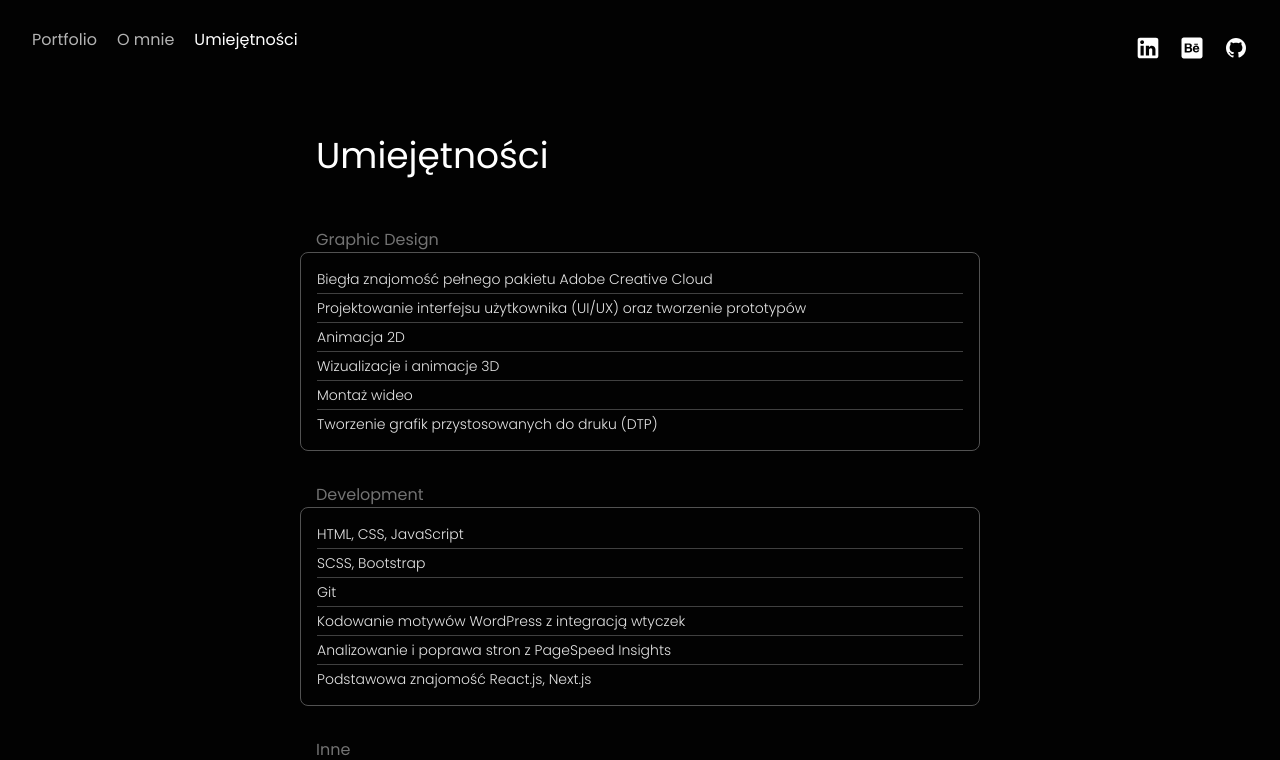
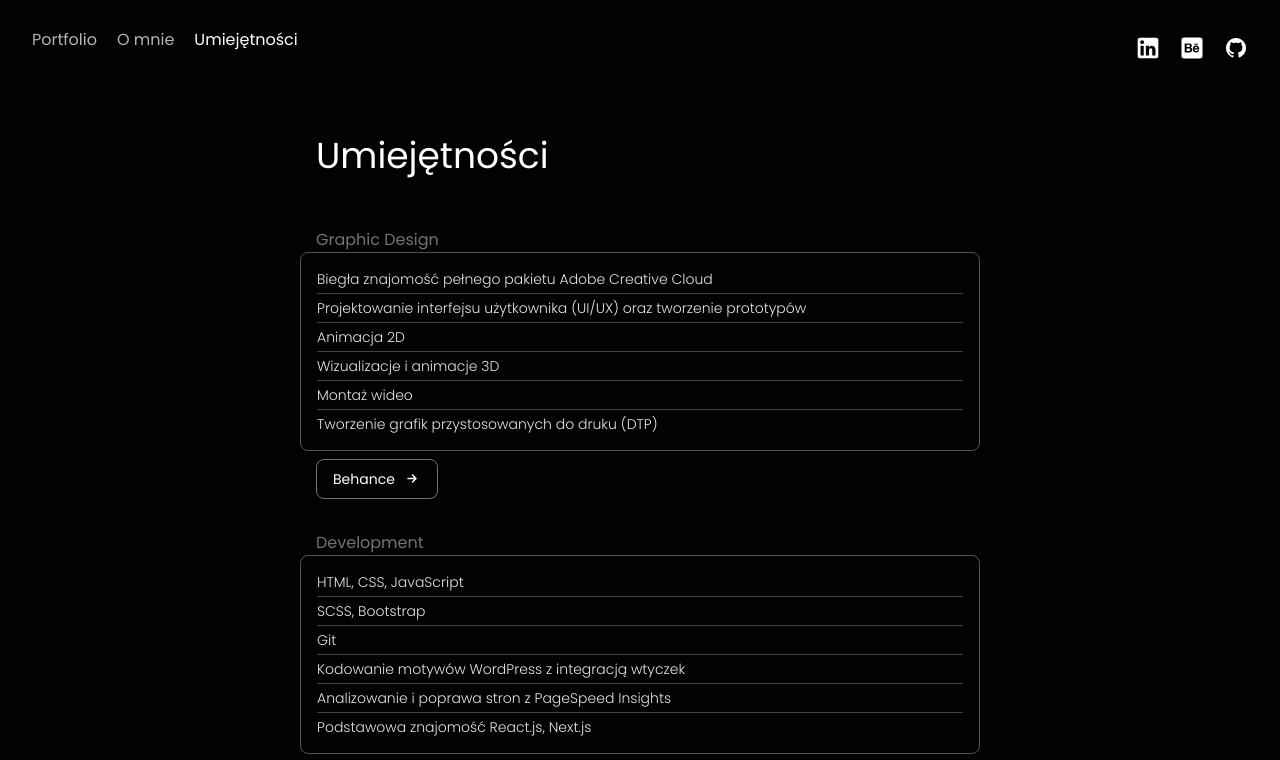
Before and after one commit to KrystianKurlej/Portfolio, a Next.js app: page /umiejetnosci in a window 1280 px wide. Shown: the top 760 px of the page. Built offline with nearby package versions, Linux system fonts and the light colour scheme; no server answers.

Commit message:
links up

```diff
--- a/app/components/Button.tsx
+++ b/app/components/Button.tsx
@@ -13,6 +13,9 @@ const Button: React.FC<ButtonProps> = ({ label, link, linkTitle }) => {
       <Link href={link} title={linkTitle} target="_blank" className="w-full sm:w-fit">
         <button className="w-full sm:w-fit px-4 h-10 flex items-center gap-2 rounded-lg border border-neutral-500 hover:border-neutral-50 duration-150 text-sm">
             {label}
+            <svg xmlns="http://www.w3.org/2000/svg" width="18" height="18" viewBox="0 0 18 18" fill="none">
+              <path d="M11.175 9.225L5.02497 9.225C4.81247 9.225 4.63422 9.153 4.49022 9.009C4.34622 8.865 4.27447 8.687 4.27497 8.475C4.27497 8.2625 4.34697 8.08425 4.49097 7.94025C4.63497 7.79625 4.81297 7.7245 5.02497 7.725L11.175 7.725L8.99997 5.55C8.86247 5.4125 8.79372 5.2375 8.79372 5.025C8.79372 4.8125 8.86247 4.6375 8.99997 4.5C9.13747 4.3625 9.31247 4.29375 9.52497 4.29375C9.73747 4.29375 9.91247 4.3625 10.05 4.5L13.5 7.95C13.65 8.1 13.725 8.275 13.725 8.475C13.725 8.675 13.65 8.85 13.5 9L10.05 12.45C9.91247 12.5875 9.73747 12.6562 9.52497 12.6562C9.31247 12.6562 9.13747 12.5875 8.99997 12.45C8.86247 12.3125 8.79372 12.1375 8.79372 11.925C8.79372 11.7125 8.86247 11.5375 8.99997 11.4L11.175 9.225Z" fill="white"/>
+            </svg>
         </button>
       </Link>
     );
@@ -20,6 +23,9 @@ const Button: React.FC<ButtonProps> = ({ label, link, linkTitle }) => {
     return (
       <button className="w-full sm:w-fit px-4 h-10 flex items-center gap-2 rounded-lg border border-neutral-500 hover:border-neutral-50 duration-150 text-sm">
         {label}
+        <svg xmlns="http://www.w3.org/2000/svg" width="18" height="18" viewBox="0 0 18 18" fill="none">
+          <path d="M11.175 9.225L5.02497 9.225C4.81247 9.225 4.63422 9.153 4.49022 9.009C4.34622 8.865 4.27447 8.687 4.27497 8.475C4.27497 8.2625 4.34697 8.08425 4.49097 7.94025C4.63497 7.79625 4.81297 7.7245 5.02497 7.725L11.175 7.725L8.99997 5.55C8.86247 5.4125 8.79372 5.2375 8.79372 5.025C8.79372 4.8125 8.86247 4.6375 8.99997 4.5C9.13747 4.3625 9.31247 4.29375 9.52497 4.29375C9.73747 4.29375 9.91247 4.3625 10.05 4.5L13.5 7.95C13.65 8.1 13.725 8.275 13.725 8.475C13.725 8.675 13.65 8.85 13.5 9L10.05 12.45C9.91247 12.5875 9.73747 12.6562 9.52497 12.6562C9.31247 12.6562 9.13747 12.5875 8.99997 12.45C8.86247 12.3125 8.79372 12.1375 8.79372 11.925C8.79372 11.7125 8.86247 11.5375 8.99997 11.4L11.175 9.225Z" fill="white"/>
+        </svg>
       </button>
     );
   }
--- a/app/projekty/karnatech/page.tsx
+++ b/app/projekty/karnatech/page.tsx
@@ -8,8 +8,8 @@ const Page = () => {
     <header className="my-12 sm:flex items-center justify-between">
       <h1 className="text-4xl mb-4 sm:mb-0">Karnatech</h1>
       <div className="flex gap-2 w-full sm:w-fit">
-        <Button label="Github" link="https://github.com/KrystianKurlej/SmoothFlow-CMS" linkTitle="SmoothFlow CMS - Github" />
-        <Button label="Strona www" link="https://smooth-flow-cms.vercel.app/" linkTitle="SmoothFlow CMS - Strona www" />
+        <Button label="Github" link="https://github.com/KrystianKurlej/Karnatech" linkTitle="SmoothFlow CMS - Github" />
+        <Button label="Strona www" link="https://karnatech.pl/" linkTitle="Karnatech - Strona www" />
       </div>
     </header>
     <Image src='/img/Karnatech - Header.jpg' alt="Karnatech - Header" width={1920} height={1280} className="rounded my-8"/>
--- a/app/umiejetnosci/page.tsx
+++ b/app/umiejetnosci/page.tsx
@@ -1,5 +1,6 @@
 import Image from "next/image";
 import React from "react";
+import Button from "../components/Button";
 
 const Page = () => {
   return (
@@ -19,6 +20,7 @@ const Page = () => {
                 <li className="pt-1 border-t border-neutral-700 font-light text-neutral-200 text-sm">Tworzenie grafik przystosowanych do druku (DTP)</li>
             </ul>
         </div>
+        <div className="px-4"><Button label="Behance" link="https://www.behance.net/krystiankurlej" linkTitle="Behance" /></div>
     </section>
     <section id="development" className="mt-8">
         <span className="px-4 text-neutral-500">Development</span>
@@ -32,6 +34,7 @@ const Page = () => {
               <li className="pt-1 border-t border-neutral-700 font-light text-neutral-200 text-sm">Podstawowa znajomość React.js, Next.js</li>
             </ul>
         </div>
+        <div className="px-4"><Button label="Github" link="https://github.com/KrystianKurlej" linkTitle="Github" /></div>
     </section>
     <section id="inne" className="mt-8">
         <span className="px-4 text-neutral-500">Inne</span>
@@ -47,6 +50,7 @@ const Page = () => {
               <li className="pt-1 border-t border-neutral-700 font-light text-neutral-200 text-sm">Język angielski na poziomie B2</li>
             </ul>
         </div>
+        <div className="px-4"><Button label="Linkedin" link="https://www.linkedin.com/in/krystian-kurlej-0ba001232/" linkTitle="Linkedin" /></div>
     </section>
     </>
   );
```
